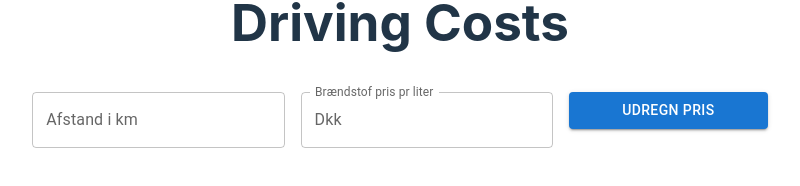
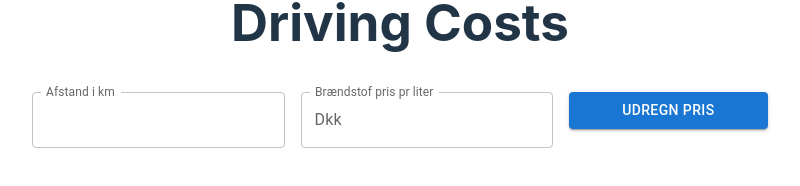
Before and after one commit to TobiasRoland123/driving_costs, a React (Vite) app: page / in a window 1280 px wide. Shown: the part 342-528 px from the top of the page, without its empty margins (240-1040 px from the left). Built offline with nearby package versions, Linux system fonts and the light colour scheme.

Commit message:
new inout field

```diff
--- a/src/App.jsx
+++ b/src/App.jsx
@@ -55,7 +55,16 @@ function App() {
           noValidate
           autoComplete="off"
         >
-          <TextField id="outlined-basic" label="Afstand i km" variant="outlined" onChange={onChangeDistance} Type="number" inputMode="numeric" />
+          <TextField
+            id="outlined-number"
+            label="Afstand i km"
+            type="number"
+            InputLabelProps={{
+              shrink: true,
+            }}
+            onChange={onChangeDistance}
+          />
+          {/* <TextField id="outlined-basic" label="Afstand i km" variant="outlined" onChange={onChangeDistance} Type="number" inputMode="numeric" /> */}
 
           <TextField
             label="Brændstof pris pr liter"
```
